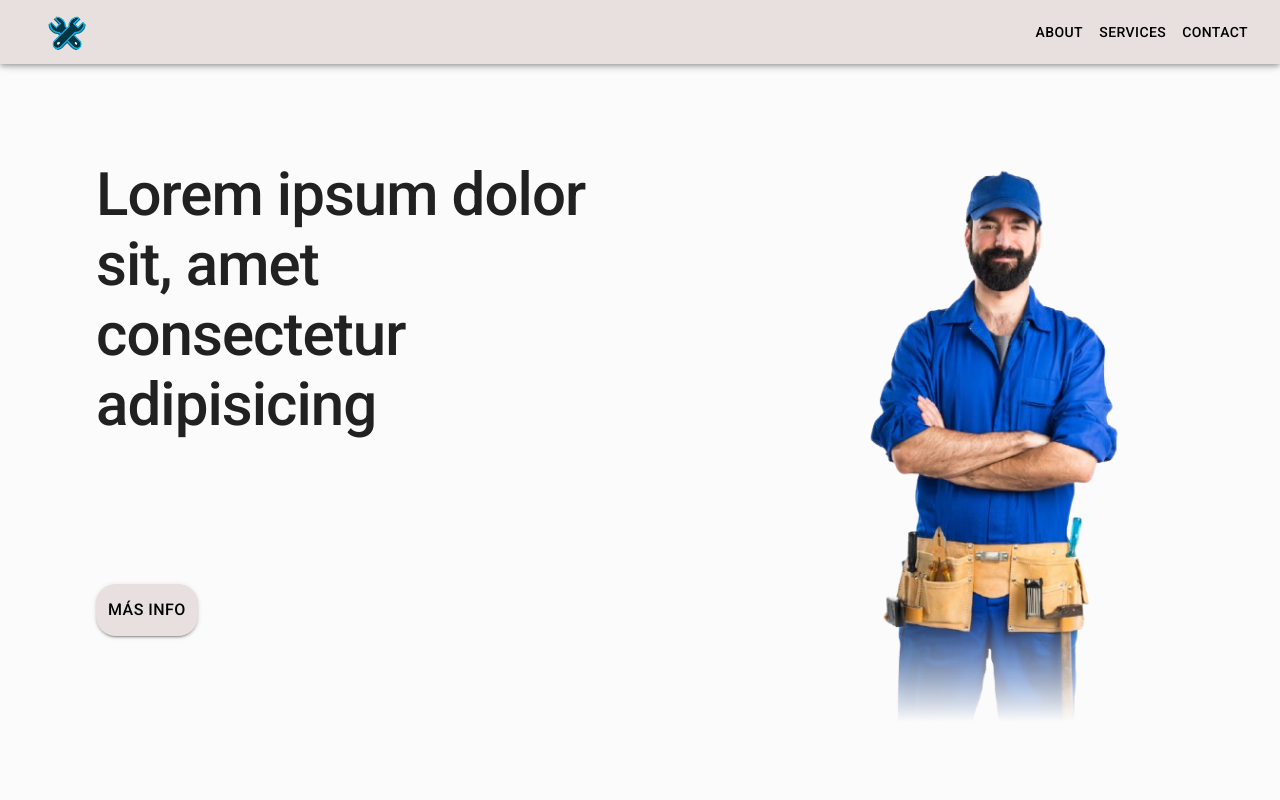
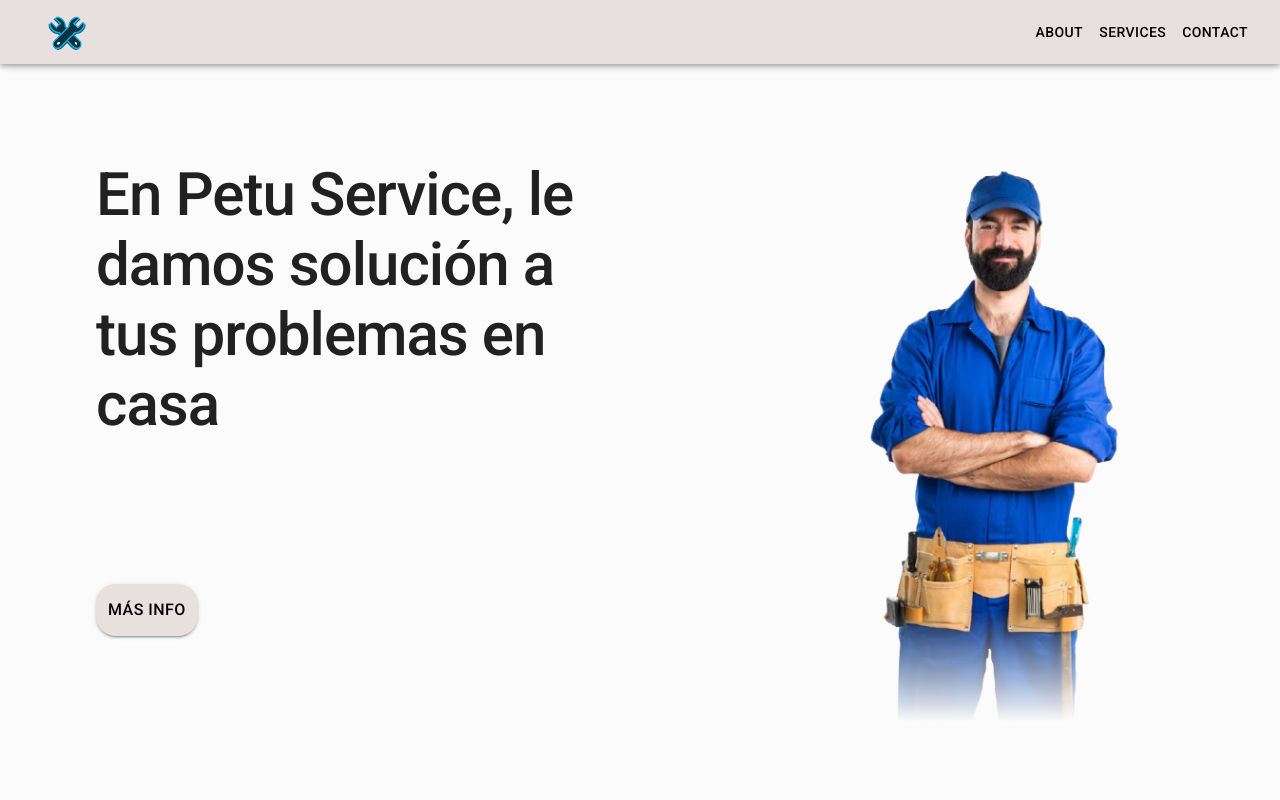
Before and after one commit to Carlosmarrano/TechnicalService, a React (Vite) app: page / in a window 1280 px wide. Shown: the top 800 px of the page. Built offline with nearby package versions, Linux system fonts and the light colour scheme.

Commit message:
Titulo del home actualizado

```diff
--- a/src/TechnicalService/pages/homePage.jsx
+++ b/src/TechnicalService/pages/homePage.jsx
@@ -17,7 +17,7 @@ export const HomePage = () => {
 
                 <Grid sx={{ textAlign: { xs: "center", md: "left" }, flex: 1, maxWidth: { xs: "90%", md: "100%" } }}>
                     <Typography variant="h1" sx={{ fontSize: { xs: 40, md: 60 }, fontWeight: 500 }}>
-                        Lorem ipsum dolor sit, amet consectetur adipisicing
+                        En Petu Service, le damos solución a tus problemas en casa
                     </Typography>
                     <Box sx={{ display: "flex", justifyContent: { xs: "center", md: "flex-start" }, marginTop: { lg: 18, md: 15, xs: 8 }, marginBottom: { xs: 8 } }}>
                         <Button variant="contained" sx={{ bgcolor: "primary.main", color: "black", padding: { xs: 1, md: 1.5 }, borderRadius: 5, fontSize: { xs: 14, md: 16 } }}>
```
